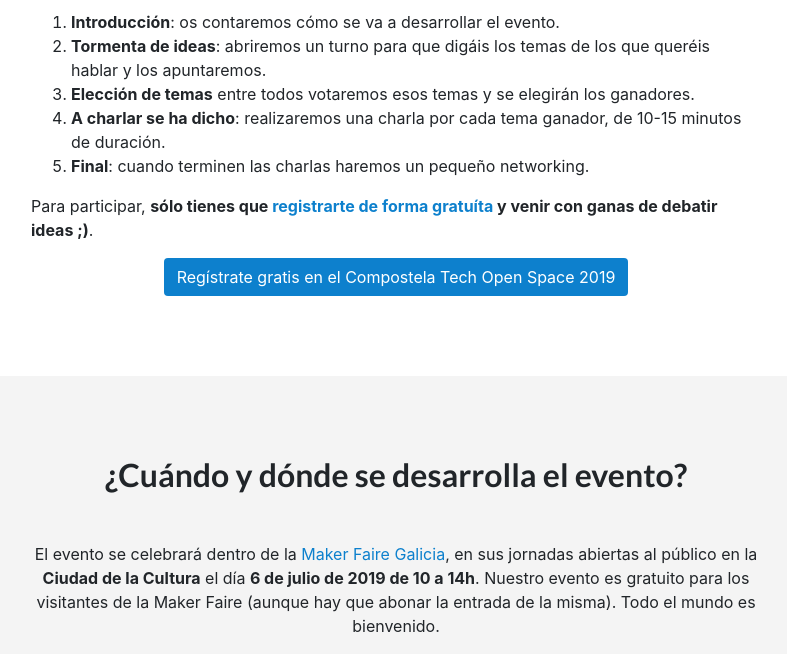
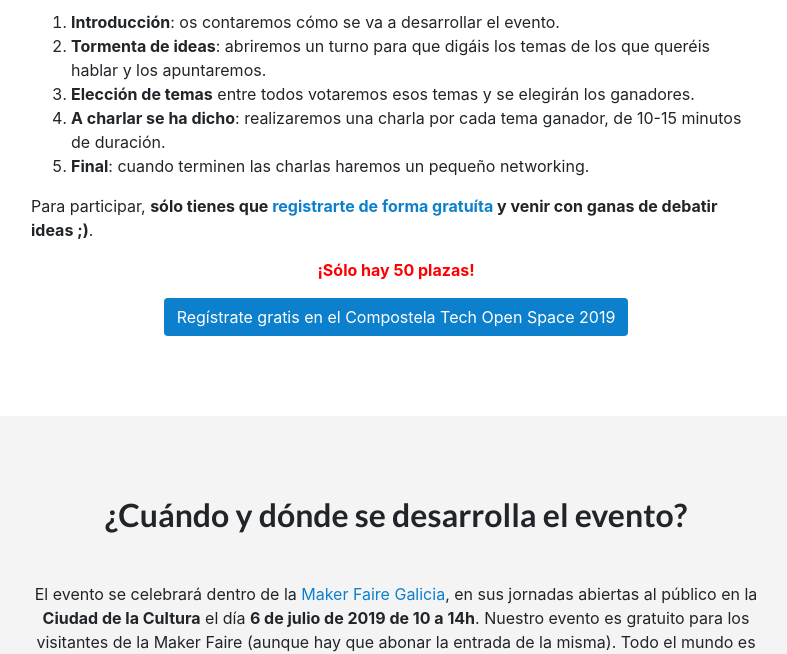
Before and after one commit to compostelatech/compostelatech.github.io, a Jekyll site: the page built from ctos2019.html, in a window 1280 px wide and 1400 px high, scrolled down 1447 px. Shown: the top 654 px of the window, without its empty margins (244-1031 px from the left). Built offline with Jekyll 4.4.1, drawn with Linux system fonts in a browser that asks for light colours; grey boxes are pictures that could not be loaded.

Commit message:
ctos2019, number of participants

```diff
--- a/_layouts/ctos2019.html
+++ b/_layouts/ctos2019.html
@@ -135,6 +135,7 @@
 
 
                   <p>Para participar, <b>sólo tienes que <a href="https://www.eventbrite.es/e/registro-compostela-tech-open-space-2019-63076080254">registrarte de forma gratuíta</a> y venir con ganas de debatir ideas ;)</b>.</p>
+                  <p class="text-center" style="color: #ff0000;"><b>¡Sólo hay 50 plazas!</b></p>
                 </div>
                 <div class="compostelatech-item mx-auto text-center">
                   <a href="https://www.eventbrite.es/e/registro-compostela-tech-open-space-2019-63076080254"><button class="btn btn-blue btn-big">Regístrate gratis en el Compostela Tech Open Space 2019</button></a>
@@ -187,6 +188,7 @@
             <div class="col-lg-8 offset-lg-2 compostelatech-text">
               <div class="compostelatech-item mx-auto text-center">
                 <p>Solamente tienes que registrarte, de forma totalmente gratuita, a través de la plataforma Eventbrite. Recuerda que, igualmente, <b>deberás adquirir la entrada a la Maker Faire</b> en la propia entrada de la feria: 5€ (menores de 14 años y mayores de 65, entrada gratis).<p>
+                  <p class="text-center" style="color: #ff0000;"><b>¡Sólo hay 50 plazas!</b></p>
                   <br/>
                 <a href="https://www.eventbrite.es/e/registro-compostela-tech-open-space-2019-63076080254"><button class="btn btn-blue btn-big">Regístrate gratis en el Compostela Tech Open Space 2019</button></a>
                 </p>
--- a/_layouts/ctos2019_gl.html
+++ b/_layouts/ctos2019_gl.html
@@ -136,6 +136,7 @@
 
 
                   <p>Para participar, <b>só tes que <a href="https://www.eventbrite.es/e/registro-compostela-tech-open-space-2019-63076080254">rexistrarte de balde</a> e vir con ganas de debater ideas ;)</b>.</p>
+                  <p class="text-center" style="color: #ff0000;"><b>¡Soamente hai 50 prazas!</b></p>
                 </div>
                 <div class="compostelatech-item mx-auto text-center">
                   <a href="https://www.eventbrite.es/e/registro-compostela-tech-open-space-2019-63076080254"><button class="btn btn-blue btn-big">Re&iacute;xistrate de balde no Compostela Tech Open Space 2019</button></a>
@@ -188,6 +189,7 @@
             <div class="col-lg-8 offset-lg-2 compostelatech-text">
               <div class="compostelatech-item mx-auto text-center">
                 <p>S&oacute; tes que rexistrarte, de forma gratu&iacute;ta, a trav&eacute;s da plataforma Evenbrite. Lembra que, igualmente, <b>deberás adquirir a entrada &aacute; Maker Faire</b> na propia entrada da feira: 5€ (menores de 14 anos e maiores de 65, entrada gratis).<p>
+                  <p class="text-center" style="color: #ff0000;"><b>¡Soamente hai 50 prazas!</b></p>
                   <br/>
                 <a href="https://www.eventbrite.es/e/registro-compostela-tech-open-space-2019-63076080254"><button class="btn btn-blue btn-big">Rexístrate gratis no Compostela Tech Open Space 2019</button></a>
                 </p>
```
